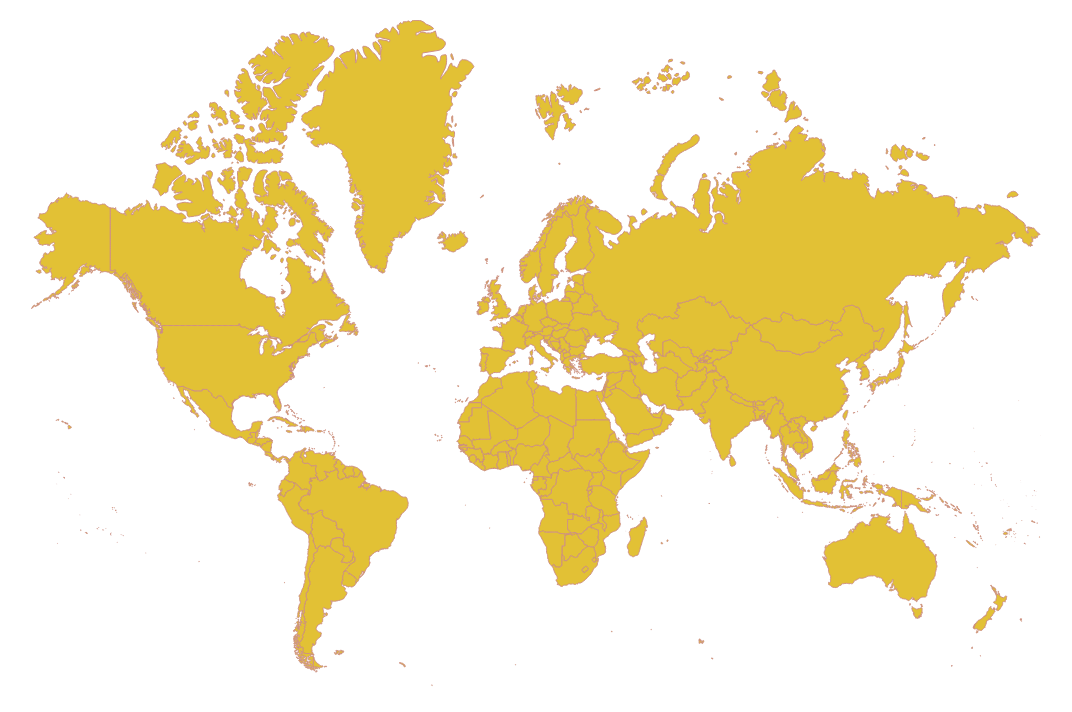
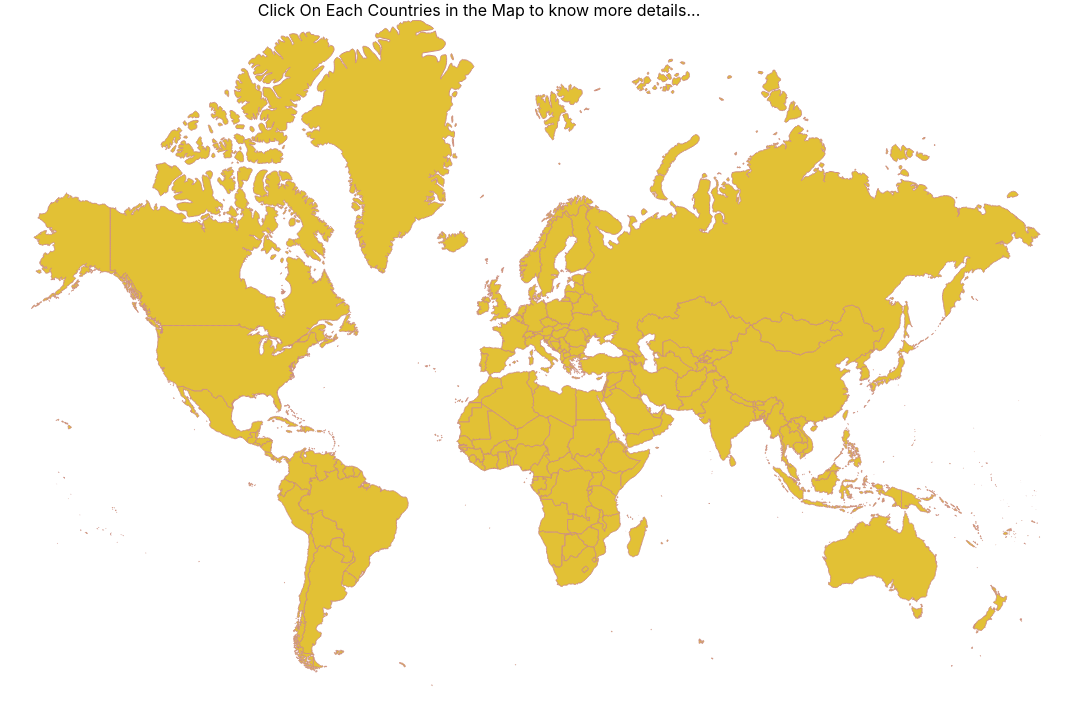
Before and after one commit to Maahi5656/World-Map-Info-Using-React-TS, a React (Create React App) app: page / in a window 1280 px wide. Shown: the top 712 px of the page, without its empty margins (161-1233 px from the left). Built offline with nearby package versions, Linux system fonts and the light colour scheme.

Commit message:
added small text

```diff
--- a/src/components/WorldMap.tsx
+++ b/src/components/WorldMap.tsx
@@ -130,6 +130,7 @@ const WorldMap = () => {
             <SearchResultList searchResults={ searchResults } />
         </div> */}
     <div className="earth">
+        <p>Click On Each Countries in the Map to know more details... </p>
             <svg id="allSvg" stroke="#CE8F84" version='1.2'>
 
   <path
```
